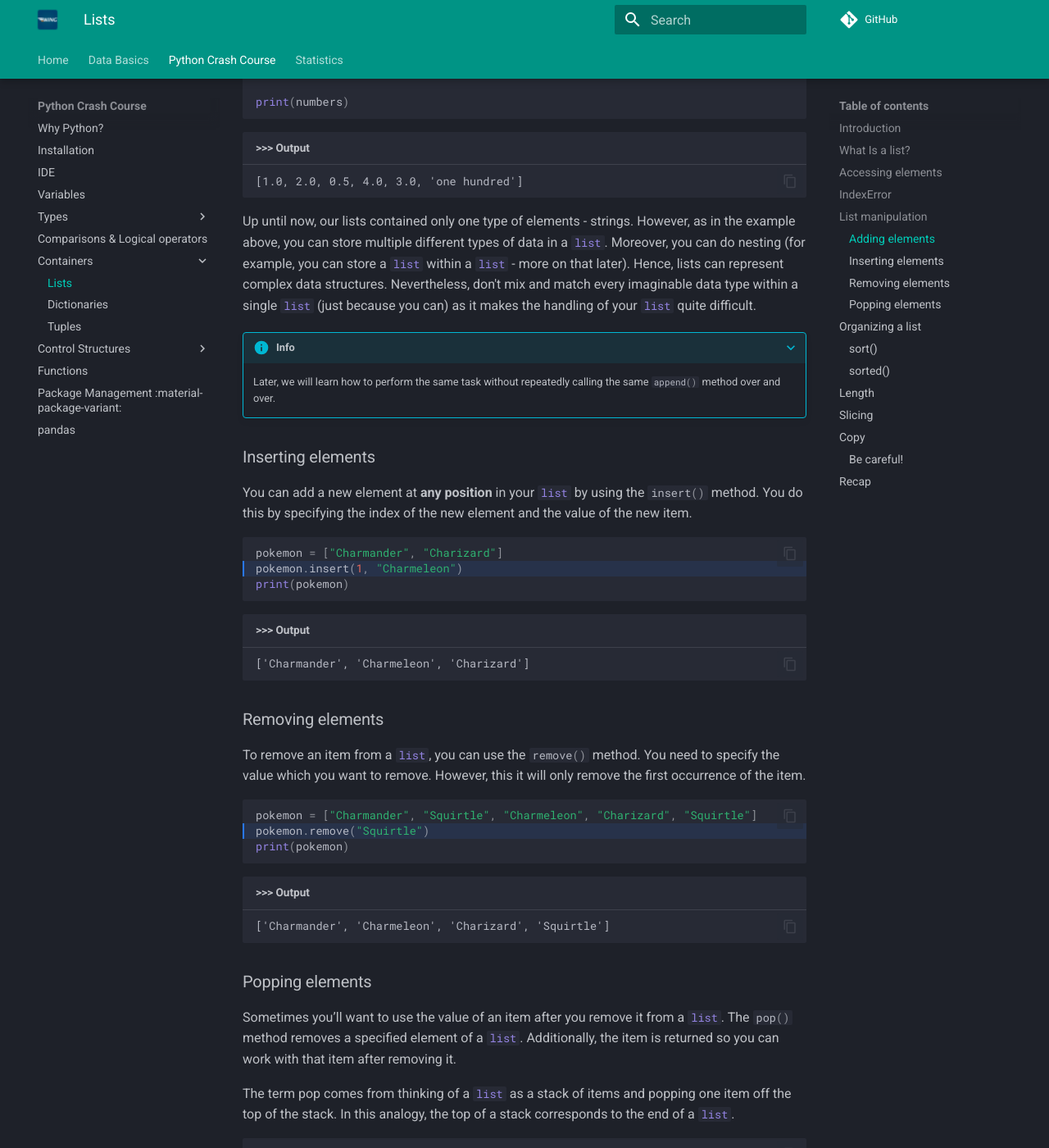
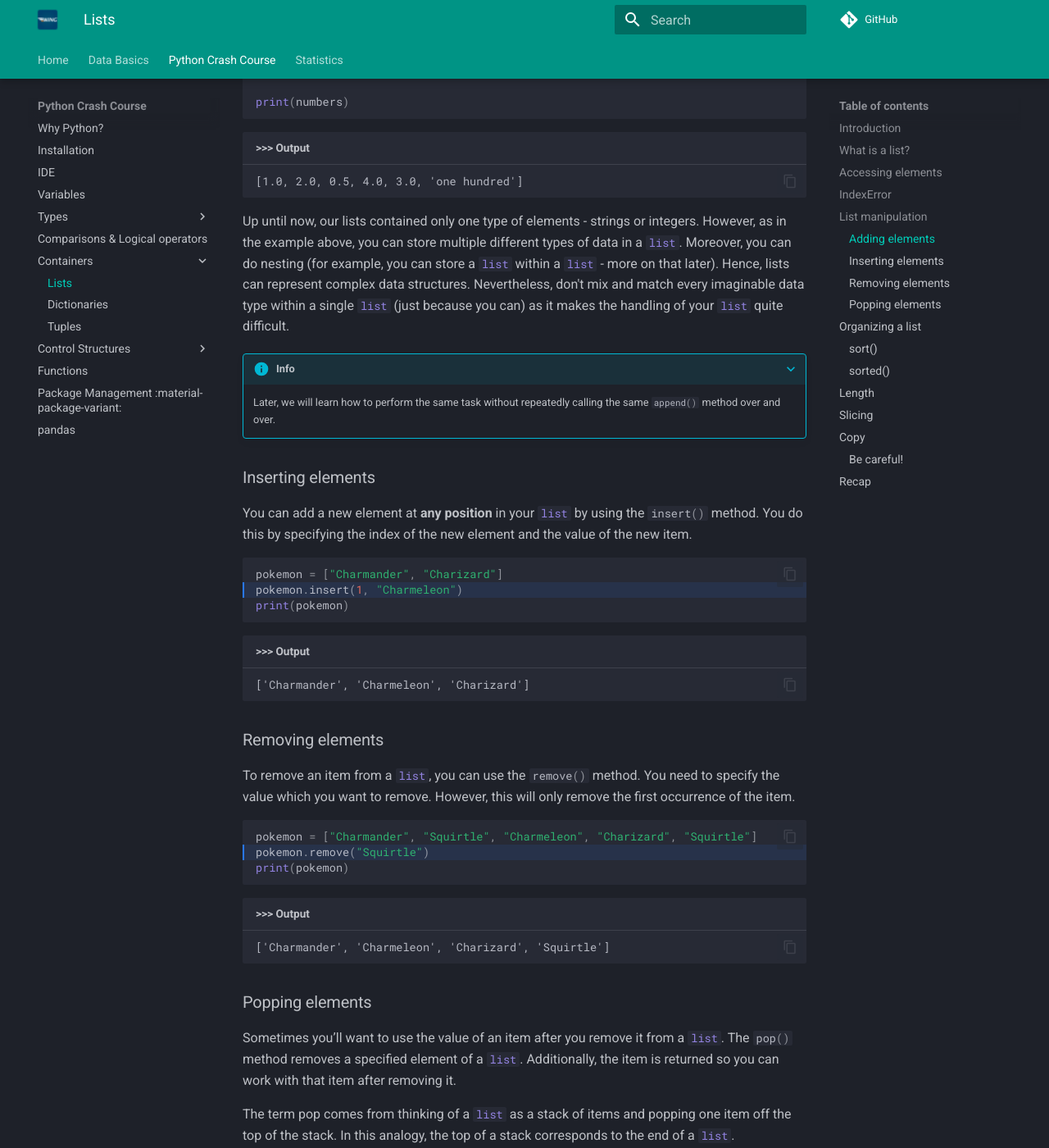
Before and after one commit to mciwing/mciwing.github.io, an MkDocs documentation site: the page built from docs/python/containers/list.md, in a window 1280 px wide and 1400 px high, scrolled down 2854 px. Shown: the whole window at 82% size. Built offline with MkDocs 1.6.1 and Material for MkDocs 9.7.7, drawn with Linux system fonts in a browser that asks for light colours; comment, search, counter and statistics services are not loaded; some of the changed text lies outside the part shown.

Commit message:
docs: corrections in `Lists` (Python Crash Course)

````diff
--- a/docs/python/containers/list.md
+++ b/docs/python/containers/list.md
@@ -9,7 +9,7 @@ manipulation. `Python` provides several built-in container types, each with its
 own characteristics and use cases. In this first section, we cover
 `#!python list` objects, followed by dictionaries and tuples.
 
-## What Is a `#!python list`?
+## What is a `#!python list`?
 
 A `#!python list` is a collection of items. You can make a `#!python list`
 including the letters of the alphabet or the digits from `#!python 0` to
@@ -148,11 +148,11 @@ print(numbers)
 [1.0, 2.0, 0.5, 4.0, 3.0, 'one hundred']
 ```
 
-Up until now, our lists contained only one type of elements - strings. However,
-as in the example above, you can store multiple different types of data in a
-`#!python list`. Moreover, you can do nesting (for example, you can store a
-`#!python list` within a `#!python list` - more on that later). Hence,
-lists can represent complex data structures.
+Up until now, our lists contained only one type of elements -
+strings or integers. However, as in the example above, you can store
+multiple different types of data in a `#!python list`. Moreover, you can do
+nesting (for example, you can store a `#!python list` within a `#!python list`
+- more on that later). Hence, lists can represent complex data structures.
 Nevertheless, don't mix and match every imaginable data type within a single
 `#!python list` (just because you can) as it makes the handling of your
 `#!python list` quite difficult.
@@ -182,7 +182,7 @@ print(pokemon)
 
 To remove an item from a `#!python list`, you can use the `#!python remove()`
 method. You need to specify the value which you want to remove. However,
-this it will only remove the first occurrence of the item.
+this will only remove the first occurrence of the item.
 
 ```py hl_lines="2"
 pokemon = ["Charmander", "Squirtle", "Charmeleon", "Charizard", "Squirtle"]
@@ -227,8 +227,8 @@ Bulbasaur
 ## Organizing a `#!python list`
 
 For various reasons, often, your lists will be unordered. If you want to
-present your `#!python list` in a particular order, you can use the method `#!python
-sort()`, or the function `#!python sorted()`.
+present your `#!python list` in a particular order, you can use the method
+`#!python sort()`, or the function `#!python sorted()`.
 
 ### `#!python sort()`
 
````
Also changed, not shown: other parts of docs/python/containers/list.md (+1 -1 lines).
